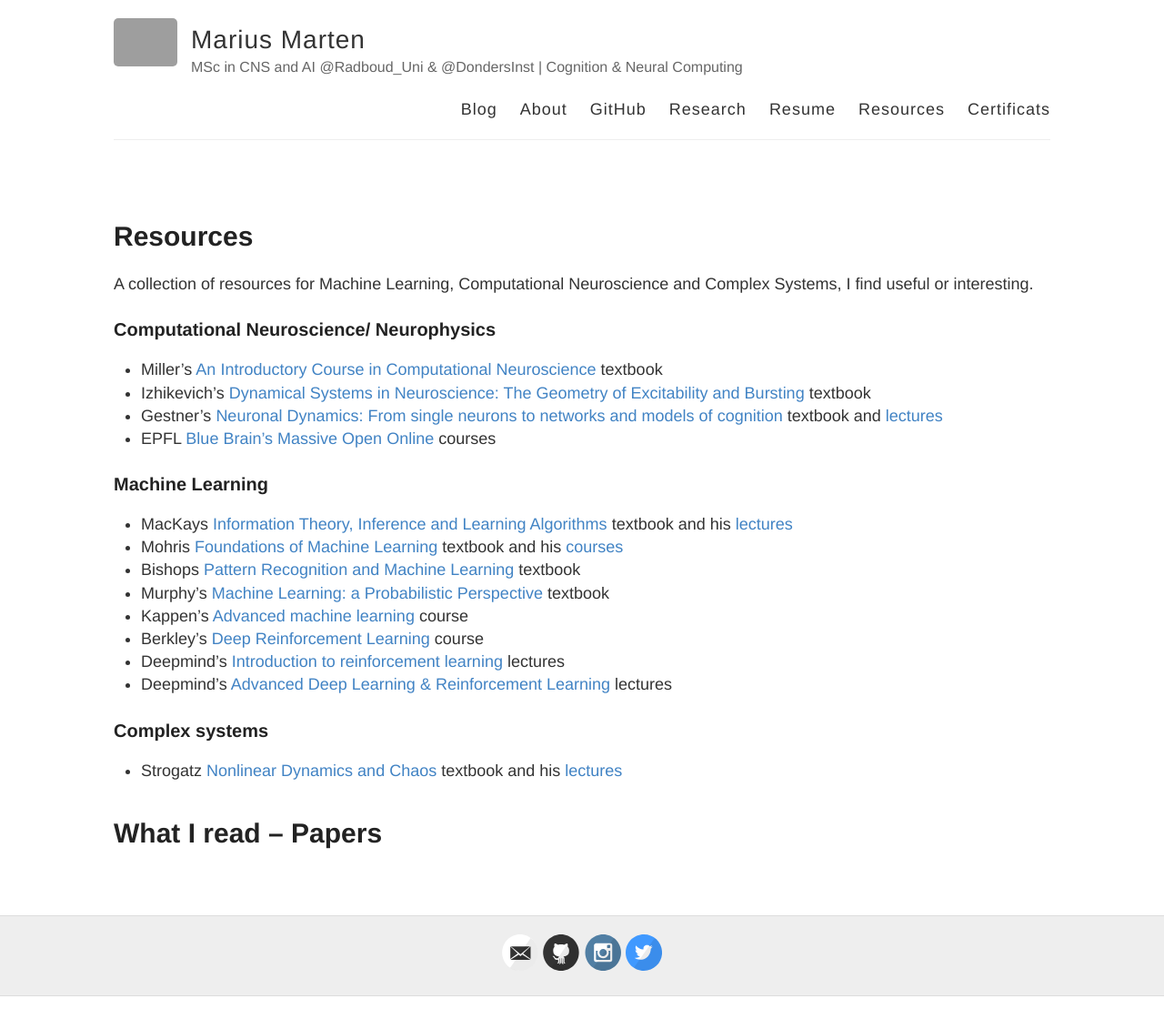
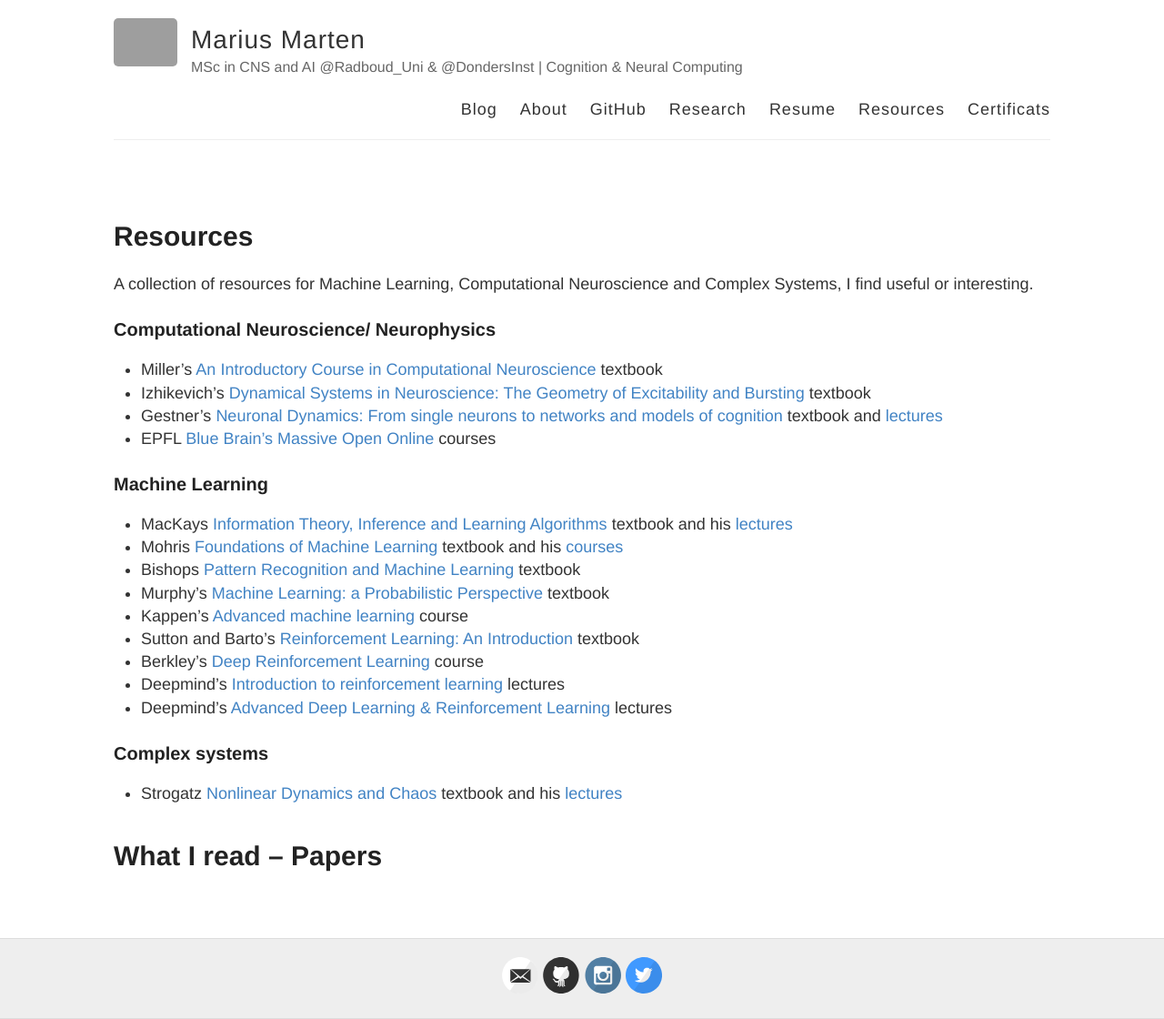
Before and after one commit to Mariusmarten/mariusmarten.github.io, a Jekyll site: the page built from resources.md, in a window 1280 px wide. Shown: the whole page at 91% size. Built offline with Jekyll 4.4.1, drawn with Linux system fonts in a browser that asks for light colours; before the commit the page ends 1095 px from its top, so only the background shows below that; grey boxes are pictures that could not be loaded.

Commit message:
Update resources.md

```diff
--- a/resources.md
+++ b/resources.md
@@ -18,6 +18,7 @@ A collection of resources for Machine Learning, Computational Neuroscience and C
 - Bishops [Pattern Recognition and Machine Learning](http://users.isr.ist.utl.pt/~wurmd/Livros/school/Bishop%20-%20Pattern%20Recognition%20And%20Machine%20Learning%20-%20Springer%20%202006.pdf) textbook
 - Murphy’s [Machine Learning: a Probabilistic Perspective](https://doc.lagout.org/science/Artificial%20Intelligence/Machine%20learning/Machine%20Learning_%20A%20Probabilistic%20Perspective%20%5BMurphy%202012-08-24%5D.pdf) textbook
 - Kappen's [Advanced machine learning](http://www.snn.ru.nl/~bertk/machinelearning/adv_ml.html) course
+- Sutton and Barto’s [Reinforcement Learning: An Introduction](http://incompleteideas.net/sutton/book/RLbook2018.pdf) textbook
 - Berkley's [Deep Reinforcement Learning](http://rail.eecs.berkeley.edu/deeprlcourse/) course
 - Deepmind's [Introduction to reinforcement learning](https://www.youtube.com/watch?v=2pWv7GOvuf0&list=PLqYmG7hTraZDM-OYHWgPebj2MfCFzFObQ) lectures
 - Deepmind's [Advanced Deep Learning & Reinforcement Learning](https://www.youtube.com/playlist?list=PLqYmG7hTraZDNJre23vqCGIVpfZ_K2RZs) lectures
```
